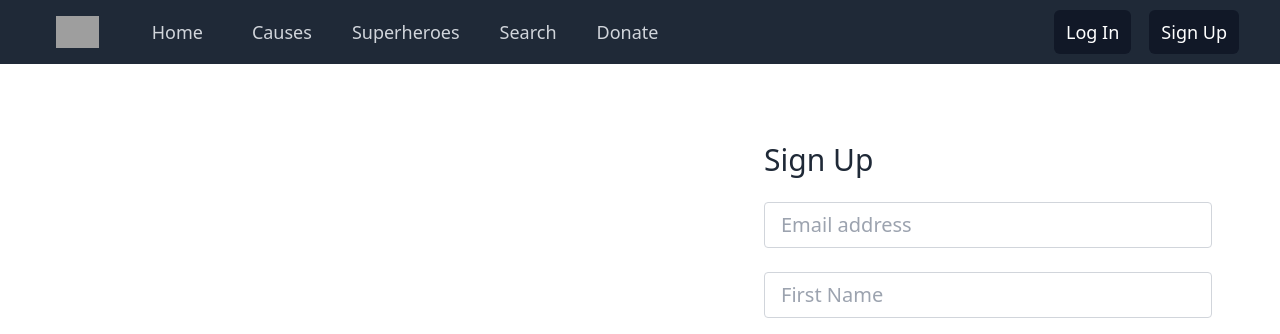
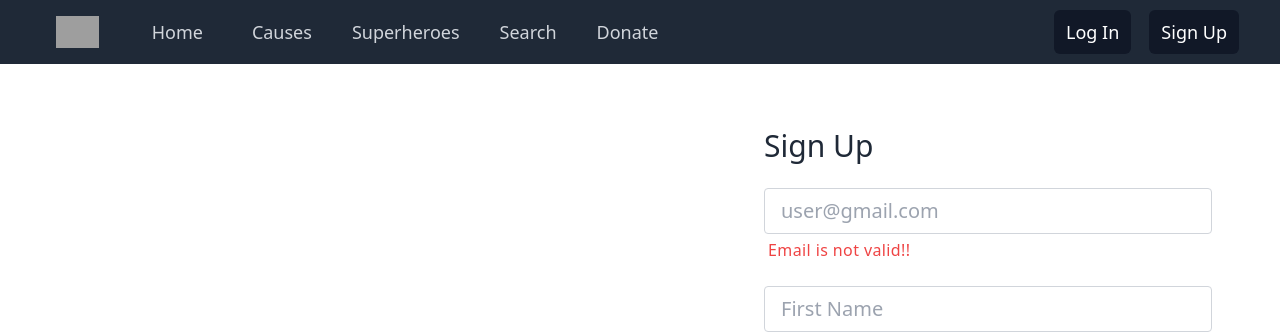
Before and after one commit to hvpetrow/make-some-good, a React (Create React App) app: page /register in a window 1280 px wide. Shown: the top 334 px of the page. Built offline with nearby package versions, Linux system fonts and the light colour scheme; no server answers; the database is empty; grey boxes are pictures that could not be loaded.

Commit message:
error handling initialized

```diff
--- a/package.json
+++ b/package.json
@@ -13,6 +13,7 @@
     "react-router-dom": "^6.3.0",
     "react-scripts": "5.0.1",
     "react-toastify": "^9.0.8",
+    "validator": "^13.7.0",
     "web-vitals": "^2.1.4",
     "yesno-dialog": "^0.2.1"
   },
--- a/src/components/Register/Register.js
+++ b/src/components/Register/Register.js
@@ -5,10 +5,11 @@ import { toast } from 'react-toastify';
 import 'react-toastify/dist/ReactToastify.css';
 
 import { useAuth } from '../../contexts/AuthContext'
+import userValidation from '../../validation/userValidation';
 
 export const Register = () => {
     const navigate = useNavigate();
-
+    const [errors, setErrors] = useState({});
     const [values, setValues] = useState({
         email: '',
         password: '',
@@ -19,11 +20,25 @@ export const Register = () => {
     });
 
     const [error, setError] = useState('');
-
     const [tac, setTac] = useState(false);
     const [isLoading, setIsLoading] = useState(false);
 
     const { signUp, currentUser, setUserAdditionalInfo } = useAuth();
+
+    console.log(errors);
+
+    const emailValidator = (e) => {
+        console.log(values[e.currentTarget]);
+        console.log(values[e.target.name]);
+        console.log(values.email);
+
+
+        setErrors((state) => ({
+            ...state,
+            [e.target.name]: userValidation.emailIsValid(values[e.target.name]),
+        }));
+    };
+
     const changeHandler = (e) => {
         setValues((oldValues) => ({
             ...oldValues,
@@ -75,6 +90,8 @@ export const Register = () => {
         setIsLoading(false);
     }
 
+
+
     return (
 
         <section className="h-screen">
@@ -94,16 +111,22 @@ export const Register = () => {
                         {/* {error} */}
                         <form onSubmit={submitHandler}>
                             {/* Email input */}
-                            <div className="mb-6">
+                            <div className="mb-6 ">
                                 <input
-                                    type="text"
+                                    type="email"
                                     name="email"
-                                    className="form-control block w-full px-4 py-2 text-xl font-normal text-gray-700 bg-white bg-clip-padding border border-solid border-gray-300 rounded transition ease-in-out m-0 focus:text-gray-700 focus:bg-white focus:border-blue-600 focus:outline-none"
-                                    placeholder="Email address"
+                                    id="email"
+                                    className="form-control block w-full px-4 py-2 text-xl font-normal  text-gray-700 bg-white bg-clip-padding border border-solid border-gray-300 rounded transition ease-in-out m-0 focus:text-gray-700 focus:bg-white focus:border-blue-600 focus:outline-none"
+                                    placeholder="user@gmail.com"
                                     required
                                     value={values.email}
                                     onChange={changeHandler}
-                                />
+                                    onBlur={(e) => emailValidator(e)}
+                                    />
+                                    {!errors.email && (
+                                                <p className=" flex items-center font-medium tracking-wide text-red-500  mt-1 ml-1 ">Email is not valid!!</p>
+                                            )}
+
                             </div>
                             <div className="mb-6">
                                 <input
--- a/src/contexts/AuthContext.js
+++ b/src/contexts/AuthContext.js
@@ -14,7 +14,6 @@ export function useAuth() {
 
 export const AuthProvider = ({ children }) => {
     const [currentUser, setCurrentUser] = useState();
-    const [photoUrlChanged, setPhotoUrlChanged] = useState('');
     const [photoURL, setPhotoURL] = useState('https://icons.iconarchive.com/icons/papirus-team/papirus-status/512/avatar-default-icon.png');
     const [loading, setLoading] = useState(true);
 
--- /dev/null
+++ b/src/validation/userValidation.js
@@ -0,0 +1,27 @@
+import validator from 'validator';
+
+const emailIsValid = (value) => validator.isEmail(value);
+
+const isPhone = (value) => validator.matches(value, /^[+]?[(]?[0-9]{3}[)]?[-\s.]?[0-9]{3}[-\s.]?[0-9]{4,7}$/im);
+
+const passwordIsLength = (value) => validator.isLength(value, { min: 6 });
+
+const nameIsLength = (value) => validator.isLength(value, { min: 2 });
+
+const textIsLength = (value) => validator.isLength(value, { min: 10 });
+
+const isEqual = (pass, rePass) => validator.equals(pass, rePass);
+
+const isEmpty = (value) => !(validator.isEmpty(value));
+
+const userValidation = {
+    emailIsValid,
+    isPhone,
+    passwordIsLength,
+    nameIsLength,
+    textIsLength,
+    isEqual,
+    isEmpty
+};
+
+export default userValidation;
```
Also changed, not shown: 1 other file (tests, documents, lock files or other folders).
